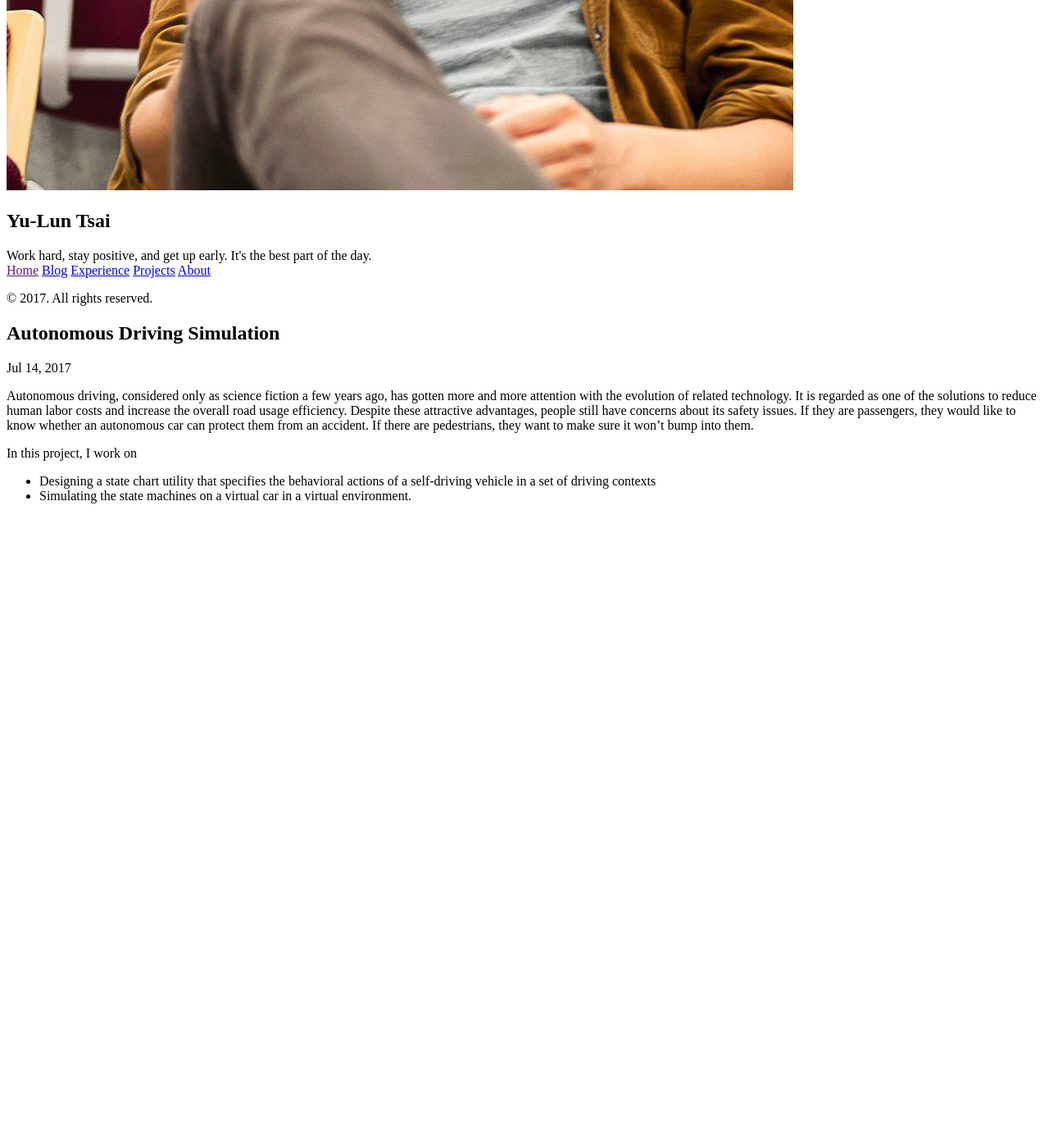
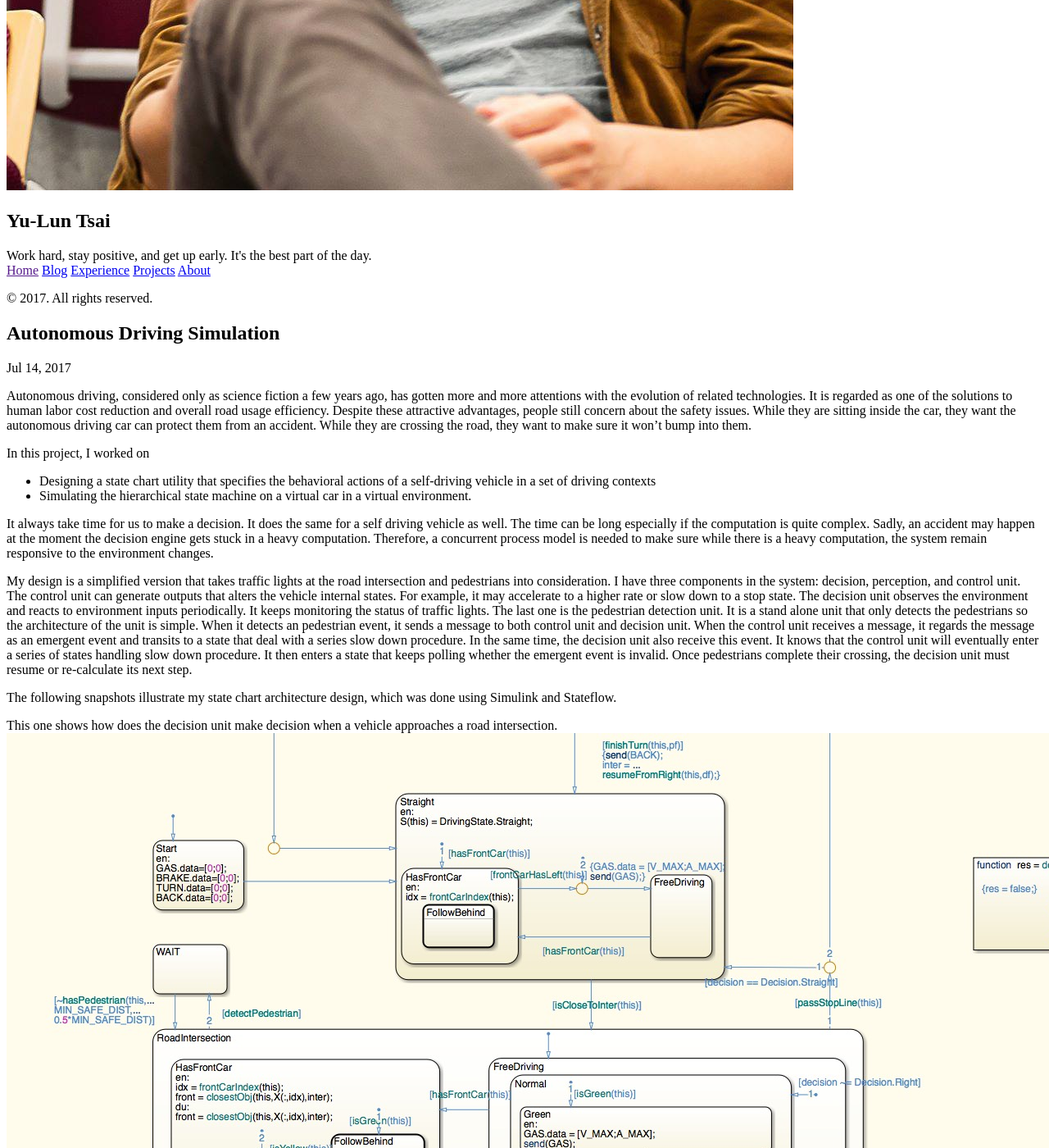
Before and after one commit to stormysun513/stormysun513.github.io, a Jekyll site: the page built from project/autonomous-driving-simulation.md, in a window 1280 px wide and 1400 px high, scrolled down 736 px. Shown: the whole window at 82% size. Built offline with Jekyll 4.4.1, drawn with Linux system fonts in a browser that asks for light colours; comment, search, counter and statistics services are not loaded; before the commit the page ends 1366 px from its top, so only the background shows below that; some of the changed text lies outside the part shown.

Commit message:
update self driving project

```diff
--- a/project/autonomous-driving-simulation.md
+++ b/project/autonomous-driving-simulation.md
@@ -8,13 +8,54 @@ permalink: /project/autonomous-driving-simulation.html
 comments: true
 ---
 
-Autonomous driving, considered only as science fiction a few years ago, has gotten more and more attention with the evolution of related technology. It is regarded as one of the solutions to reduce human labor costs and increase the overall road usage efficiency. Despite these attractive advantages, people still have concerns about its safety issues. If they are passengers, they would like to know whether an autonomous car can protect them from an accident. If there are pedestrians, they want to make sure it won’t bump into them.
+Autonomous driving, considered only as science fiction a few years ago, has gotten more and more attentions with the evolution of related technologies. It is regarded as one of the solutions to human labor cost reduction and overall road usage efficiency. Despite these attractive advantages, people still concern about the safety issues. While they are sitting inside the car, they want the autonomous driving car can protect them from an accident. While they are crossing the road, they want to make sure it won’t bump into them.
 
 
-In this project, I work on
+In this project, I worked on
 
 - Designing a state chart utility that specifies the behavioral actions of a self-driving vehicle in a set of driving contexts
-- Simulating the state machines on a virtual car in a virtual environment.
+- Simulating the hierarchical state machine on a virtual car in a virtual environment.
+
+
+It always take time for us to make a decision. It does the same for a self driving vehicle as well. The time can be long especially if the computation is quite complex. Sadly, an accident may happen at the moment the decision engine gets stuck in a heavy computation. Therefore, a concurrent process model is needed to make sure while there is a heavy computation, the system remain responsive to the environment changes.
+
+
+My design is a simplified version that takes traffic lights at the road intersection and pedestrians into consideration. I have three components in the system: decision, perception, and control unit. The control unit can generate outputs that alters the vehicle internal states. For example, it may accelerate to a higher rate or slow down to a stop state. The decision unit observes the environment and reacts to environment inputs periodically. It keeps monitoring the status of traffic lights. The last one is the pedestrian detection unit. It is a stand alone unit that only detects the pedestrians so the architecture of the unit is simple. When it detects an pedestrian event, it sends a message to both control unit and decision unit. When the control unit receives a message, it regards the message as an emergent event and transits to a state that deal with a series slow down procedure. In the same time, the decision unit also receive this event. It knows that the control unit will eventually enter a series of states handling slow down procedure. It then enters a state that keeps polling whether the emergent event is invalid. Once pedestrians complete their crossing, the decision unit must resume or re-calculate its next step.
+
+
+The following snapshots illustrate my state chart architecture design, which was done using Simulink and Stateflow.
+
+
+This one shows how does the decision unit make decision when a vehicle approaches a road intersection.
+![state chart architecture 1][hfsm1]
+
+
+The state chart is able to handle different kind of trajectory planning. As you can see, different trajectories are comprised of different state transition rules. The complexity is different as well.
+![state chart architecture 2][hfsm2]
+
+
+Other than the autonomous driving car, other objects in the environment can also be modeled using state chart.
+![simulation setting][simulation]
+
+
+This design adopts a hierarchical finite state machine design, which is good at handling inputs with different priorities. Assume that the cost of bumping into a pedestrian is always higher than the fine for violating traffic rules. In this case, we want the state chart to behave in a way that always checks pedestrians first and checks the traffic rule later. How could we design a state chart to capture this behavior? The idea is to make pedestrian checking as a transition of parent states and the traffic rules are transitions for the child states. Every time the state machine wakes up, it always checks the pedestrian first.
+
+
+This approach makes dealing with priorities easier but it has a potential problem when being applied to a real driving scenario. We know that a variety of scenarios may happen in the real world. A bicyclist may show up. A front car may stop abruptly. Some pedestrians or other vehicle drivers may violate traffic rules. We have too many things to consider at the same time. Even we have structured them in a way that is able to deal with priority, the complexity grows exponentially. It becomes difficult to add new detection rules. A new components may affect other normal parts and creates bugs. That is the reason why I adopt concurrent model in this case.
+
+
+The following video shows a simple simulation with multiple pedestrian and cars int the environment. These cars are so-called ego vehicles, which drive selfishly and do not always follow traffic rules. The idea here is an intelligent vehicles should protect itself and minimize the threat even if others do not have a current behavior.
+
+
+<p align="center">
+<iframe width="560" height="315" src="https://www.youtube.com/embed/tX_sQJD10Hk" frameborder="0" allowfullscreen></iframe>
+</p>
+
+
+
+[hfsm1]: /assets/images/hfsm1.jpg "State chart 1"
+[hfsm2]: /assets/images/hfsm2.jpg "State chart 2"
+[simulation]: /assets/images/simulation.jpg "Simulink workspace"
 
 <!-- You’ll find this post in your `_posts` directory. Go ahead and edit it and re-build the site to see your changes. You can rebuild the site in many different ways, but the most common way is to run `jekyll serve`, which launches a web server and auto-regenerates your site when a file is updated.
 
```
Also changed, not shown: assets/images/hfsm1.jpg (added), assets/images/hfsm2.jpg (added), assets/images/simulation.jpg (added).
